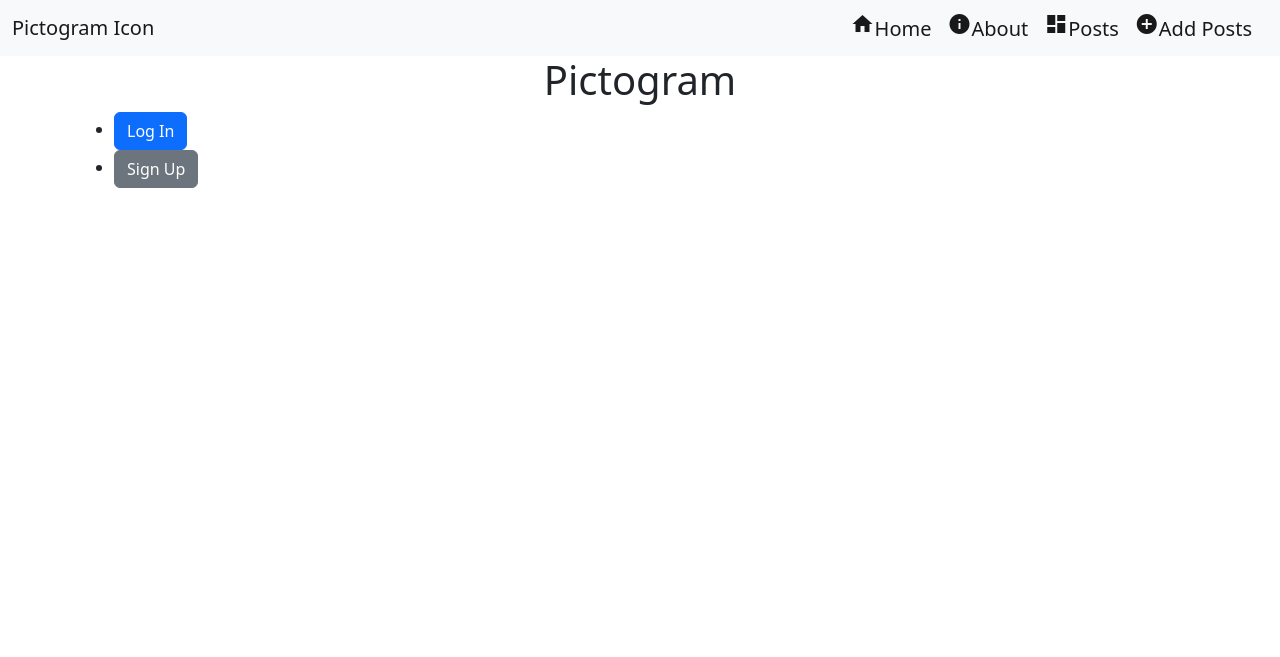
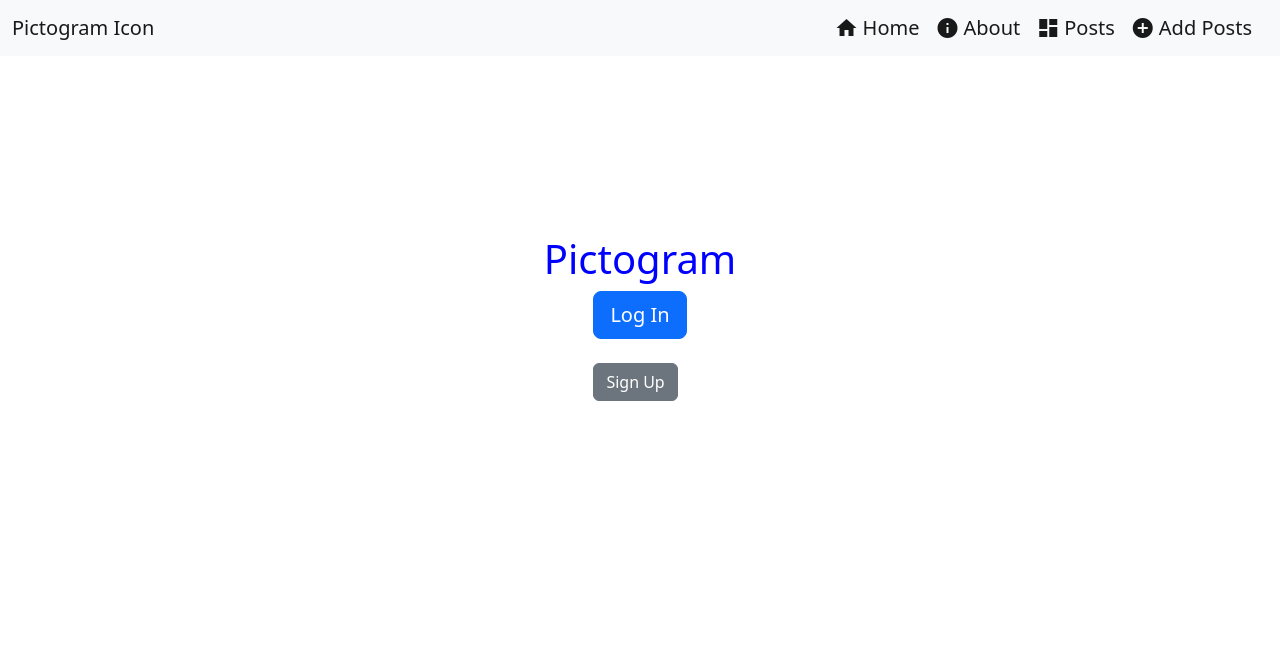
Before and after one commit to vivekrana0/Pictogram, a Django app: page / in a window 1280 px wide. Shown: the top 657 px of the page. Run offline with Django 4.2, Linux system fonts and the light colour scheme.

Commit message:
Updated CSS for home and Navbar

```diff
--- /dev/null
+++ b/main_app/static/css/style.css
@@ -0,0 +1,15 @@
+h1 {
+    /* testing */
+    color: blue;
+}
+
+
+
+.navbar-link{
+    display: flex;
+    align-items: center;
+}
+
+.navbar-link .material-icons{
+    margin-right: 4px;
+  }
--- a/main_app/templates/base.html
+++ b/main_app/templates/base.html
@@ -6,6 +6,7 @@
   <meta charset="UTF-8">
   <meta name="viewport" content="width=device-width, initial-scale=1.0">
   <meta http-equiv="X-UA-Compatible" content="ie=edge">
+  <link rel="stylesheet" type="text/css" href="{% static 'css/style.css' %}">
   <link href="https://fonts.googleapis.com/icon?family=Material+Icons" rel="stylesheet">
   <link href="https://cdn.jsdelivr.net/npm/bootstrap@5.2.1/dist/css/bootstrap.min.css" rel="stylesheet" integrity="sha384-iYQeCzEYFbKjA/T2uDLTpkwGzCiq6soy8tYaI1GyVh/UjpbCx/TYkiZhlZB6+fzT" crossorigin="anonymous">
   <title>Pictogram</title>
@@ -16,28 +17,28 @@
       <a class="navbar-brand" href="/" id="icon">Pictogram Icon</a>
       <ul class="navbar-nav">
         <li>
-          <a class="navbar-brand" href="{%url 'home' %}">
+          <a class="navbar-brand navbar-link" href="{%url 'home' %}">
             <span class="material-icons">home</span>Home
           </a>
         </li>
         <li>
-          <a class="navbar-brand" href="{%url 'about' %}">
+          <a class="navbar-brand navbar-link" href="{%url 'about' %}">
             <span class="material-icons">info</span>About
           </a></li>
         <li>
-          <a class="navbar-brand" href="{%url 'post' %}">
+          <a class="navbar-brand navbar-link" href="{%url 'post' %}">
             <span class="material-icons">dashboard</span>Posts
           </a>
         </li>
         <li>
-          <a class="navbar-brand" href="">
+          <a class="navbar-brand navbar-link" href="">
             <span class="material-icons">add_circle</span>Add Posts
           </a>
         </li>
       </ul>
     </div>
   </nav>
-  <main class="container">
+  <main class="container m-auto">
     {% block content %}
     {% endblock %}
   </main>
--- a/main_app/templates/home.html
+++ b/main_app/templates/home.html
@@ -2,9 +2,13 @@
 {% block content %}
 
 <h1 class="d-flex justify-content-center">Pictogram</h1>
-<ul class="">
-  <li><a class="btn btn-primary" href="">Log In</a></li>
-  <li><a class="btn btn-secondary" href="">Sign Up</a></li>
-</ul>
+<div class="d-flex justify-content-center">
+  <ul class="list-unstyled">
+    <li><a class="btn btn-lg btn-primary" href="">Log In</a></li>
+    <br>
+    <li><a class="btn btn-secondary" href="">Sign Up</a></li>
+  </ul>
+
+</div>
 
 {% endblock %}
```
